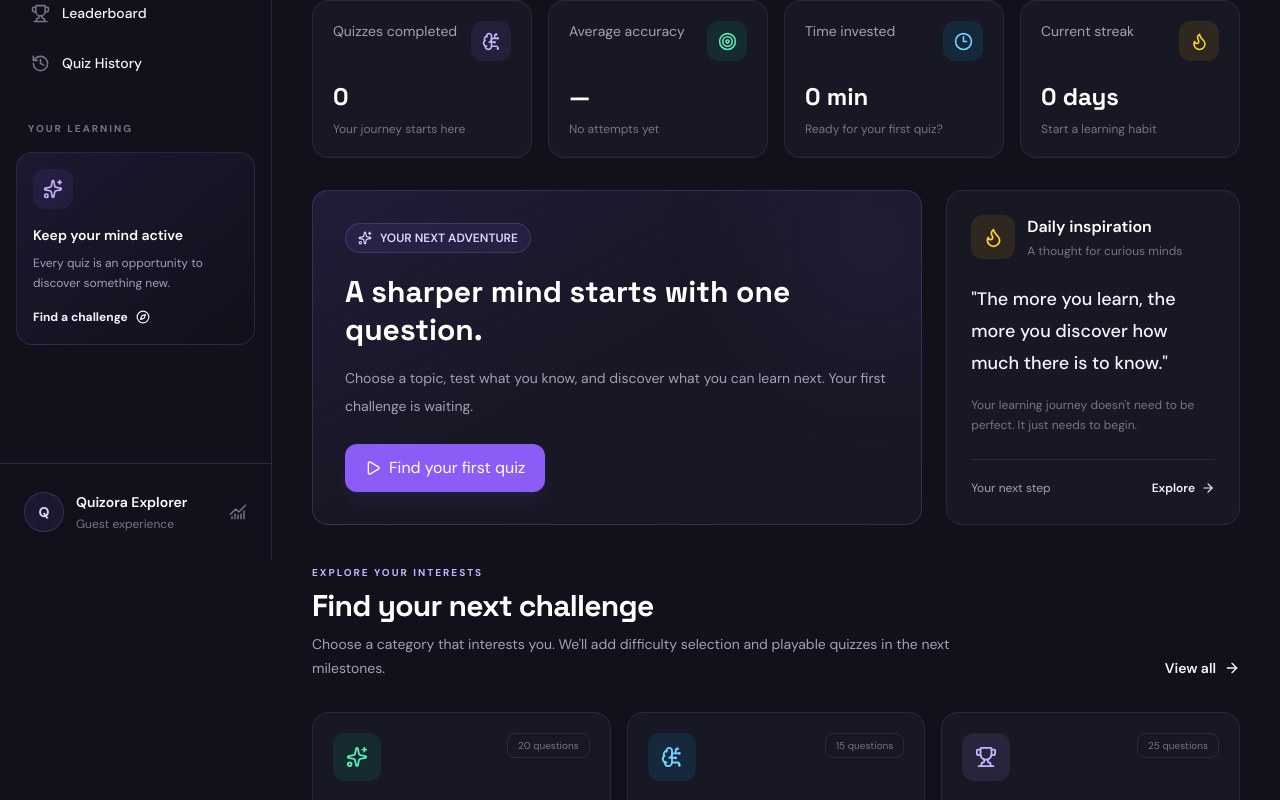
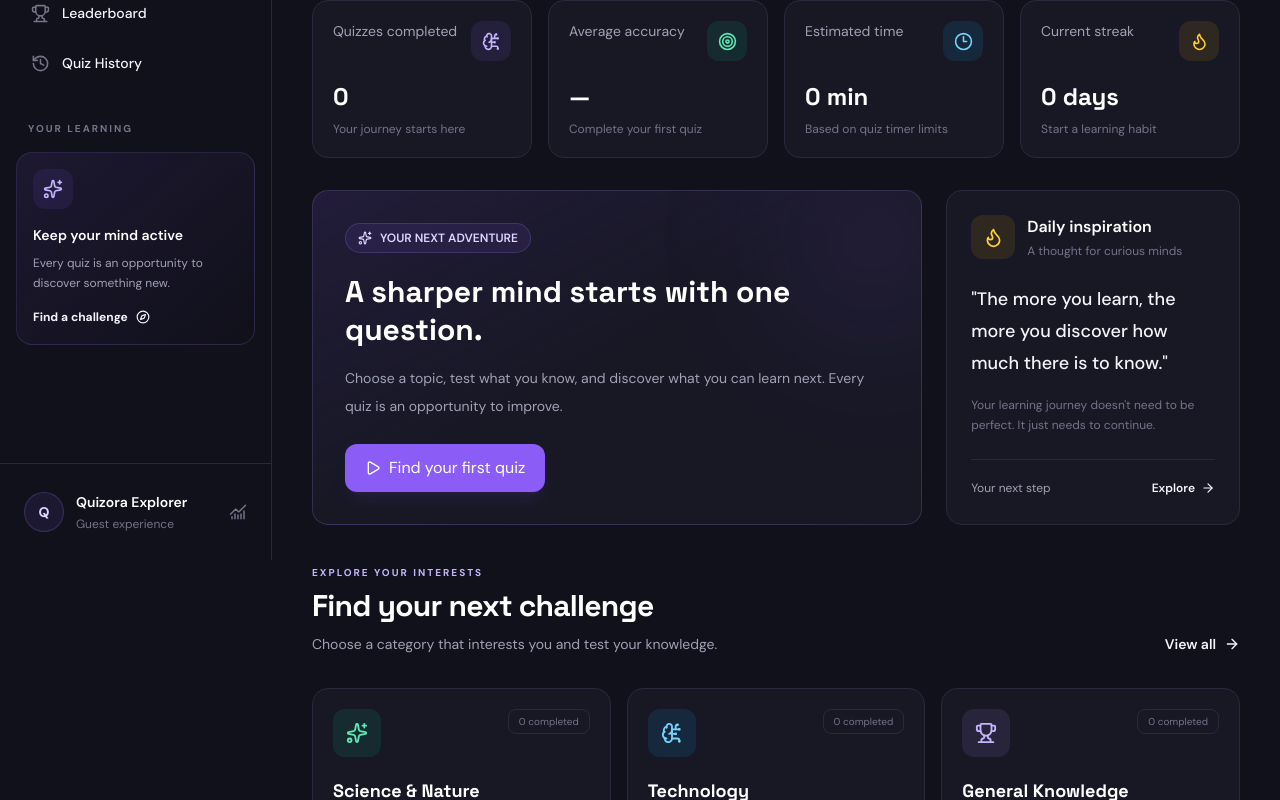
Before and after one commit to abdikadirjerry/quizora-quiz-app, a React (Vite) app: page / in a window 1280 px wide. Shown: the part 240-1040 px from the top of the page. Built offline with nearby package versions, Linux system fonts and the light colour scheme.

Commit message:
feat: connect dashboard to quiz performance statistics

```diff
--- a/src/pages/Dashboard.jsx
+++ b/src/pages/Dashboard.jsx
@@ -8,68 +8,124 @@ import {
   Target,
   Trophy,
 } from "lucide-react";
-
 import { Link } from "react-router";
 
 import Button from "../components/ui/Button";
 import PageHeader from "../components/ui/PageHeader";
-
-const stats = [
-  {
-    label: "Quizzes completed",
-    value: "0",
-    note: "Your journey starts here",
-    icon: BrainCircuit,
-    iconStyle: "bg-brand-500/10 text-brand-300",
-  },
-  {
-    label: "Average accuracy",
-    value: "—",
-    note: "No attempts yet",
-    icon: Target,
-    iconStyle: "bg-emerald-400/10 text-emerald-300",
-  },
-  {
-    label: "Time invested",
-    value: "0 min",
-    note: "Ready for your first quiz?",
-    icon: Clock3,
-    iconStyle: "bg-sky-400/10 text-sky-300",
-  },
-  {
-    label: "Current streak",
-    value: "0 days",
-    note: "Start a learning habit",
-    icon: Flame,
-    iconStyle: "bg-amber-400/10 text-amber-300",
-  },
-];
+import { getQuizHistory, getQuizStatistics } from "../utils/quizStorage";
 
 const categories = [
   {
+    id: "science-nature",
     title: "Science & Nature",
     description: "Discover the universe, nature, and scientific ideas.",
-    count: "20 questions",
     icon: Sparkles,
     style: "bg-emerald-400/10 text-emerald-300",
   },
   {
+    id: "technology",
     title: "Technology",
     description: "Explore computers, the internet, and innovation.",
-    count: "15 questions",
     icon: BrainCircuit,
     style: "bg-sky-400/10 text-sky-300",
   },
   {
+    id: "general-knowledge",
     title: "General Knowledge",
     description: "Challenge yourself across a variety of topics.",
-    count: "25 questions",
     icon: Trophy,
     style: "bg-brand-400/10 text-brand-300",
   },
 ];
 
+function getCurrentStreak(history) {
+  if (history.length === 0) return 0;
+
+  const completedDates = new Set(
+    history.map((attempt) => {
+      const date = new Date(attempt.completedAt);
+      return `${date.getFullYear()}-${date.getMonth()}-${date.getDate()}`;
+    }),
+  );
+
+  const today = new Date();
+  const todayKey = `${today.getFullYear()}-${today.getMonth()}-${today.getDate()}`;
+  const yesterday = new Date(today);
+  yesterday.setDate(yesterday.getDate() - 1);
+  const yesterdayKey = `${yesterday.getFullYear()}-${yesterday.getMonth()}-${yesterday.getDate()}`;
+
+  if (!completedDates.has(todayKey) && !completedDates.has(yesterdayKey)) {
+    return 0;
+  }
+
+  const startDate = completedDates.has(todayKey) ? today : yesterday;
+  const date = new Date(startDate);
+  let streak = 0;
+
+  while (true) {
+    const key = `${date.getFullYear()}-${date.getMonth()}-${date.getDate()}`;
+
+    if (!completedDates.has(key)) break;
+
+    streak += 1;
+    date.setDate(date.getDate() - 1);
+  }
+
+  return streak;
+}
+
 function Dashboard() {
+  const history = getQuizHistory();
+  const statistics = getQuizStatistics(history);
+  const streak = getCurrentStreak(history);
+
+  const totalMinutes =
+    history.reduce(
+      (total, attempt) => total + (Number(attempt.totalQuestions) || 0) * 20,
+      0,
+    ) / 60;
+
+  const stats = [
+    {
+      label: "Quizzes completed",
+      value: statistics.totalQuizzes.toString(),
+      note:
+        statistics.totalQuizzes === 0
+          ? "Your journey starts here"
+          : "Keep learning and growing",
+      icon: BrainCircuit,
+      iconStyle: "bg-brand-500/10 text-brand-300",
+    },
+    {
+      label: "Average accuracy",
+      value:
+        statistics.totalQuizzes > 0 ? `${statistics.averageAccuracy}%` : "—",
+      note:
+        statistics.totalQuizzes > 0
+          ? `${statistics.totalCorrect} correct answers`
+          : "Complete your first quiz",
+      icon: Target,
+      iconStyle: "bg-emerald-400/10 text-emerald-300",
+    },
+    {
+      label: "Estimated time",
+      value:
+        totalMinutes >= 60
+          ? `${(totalMinutes / 60).toFixed(1)} hr`
+          : `${Math.round(totalMinutes)} min`,
+      note: "Based on quiz timer limits",
+      icon: Clock3,
+      iconStyle: "bg-sky-400/10 text-sky-300",
+    },
+    {
+      label: "Current streak",
+      value: `${streak} ${streak === 1 ? "day" : "days"}`,
+      note: streak > 0 ? "Great consistency!" : "Start a learning habit",
+      icon: Flame,
+      iconStyle: "bg-amber-400/10 text-amber-300",
+    },
+  ];
+
   return (
     <div>
       <PageHeader
@@ -134,13 +190,15 @@ function Dashboard() {
 
             <p className="mt-4 text-sm leading-7 text-text-secondary">
               Choose a topic, test what you know, and discover what you can
-              learn next. Your first challenge is waiting.
+              learn next. Every quiz is an opportunity to improve.
             </p>
 
             <Link to="/explore" className="mt-6 inline-flex">
               <Button size="lg">
                 <Play size={16} />
-                Find your first quiz
+                {statistics.totalQuizzes > 0
+                  ? "Play another quiz"
+                  : "Find your first quiz"}
               </Button>
             </Link>
           </div>
@@ -154,7 +212,6 @@ function Dashboard() {
 
             <div>
               <h2 className="font-semibold text-white">Daily inspiration</h2>
-
               <p className="mt-1 text-xs text-text-muted">
                 A thought for curious minds
               </p>
@@ -168,7 +225,7 @@ function Dashboard() {
 
           <p className="mt-4 text-xs leading-5 text-text-muted">
             Your learning journey doesn't need to be perfect. It just needs to
-            begin.
+            continue.
           </p>
 
           <div className="mt-6 border-t border-border-subtle pt-5">
@@ -191,7 +248,7 @@ function Dashboard() {
         <PageHeader
           eyebrow="EXPLORE YOUR INTERESTS"
           title="Find your next challenge"
-          description="Choose a category that interests you. We'll add difficulty selection and playable quizzes in the next milestones."
+          description="Choose a category that interests you and test your knowledge."
           action={
             <Link
               to="/explore"
@@ -209,7 +266,7 @@ function Dashboard() {
 
             return (
               <article
-                key={category.title}
+                key={category.id}
                 className="surface-card group p-5 transition duration-200 hover:-translate-y-1 hover:border-brand-400/30"
               >
                 <div className="flex items-start justify-between gap-3">
@@ -220,7 +277,12 @@ function Dashboard() {
                   </span>
 
                   <span className="rounded-lg border border-border-subtle px-2.5 py-1 text-[10px] text-text-muted">
-                    {category.count}
+                    {
+                      history.filter(
+                        (attempt) => attempt.category === category.id,
+                      ).length
+                    }{" "}
+                    completed
                   </span>
                 </div>
 
```
